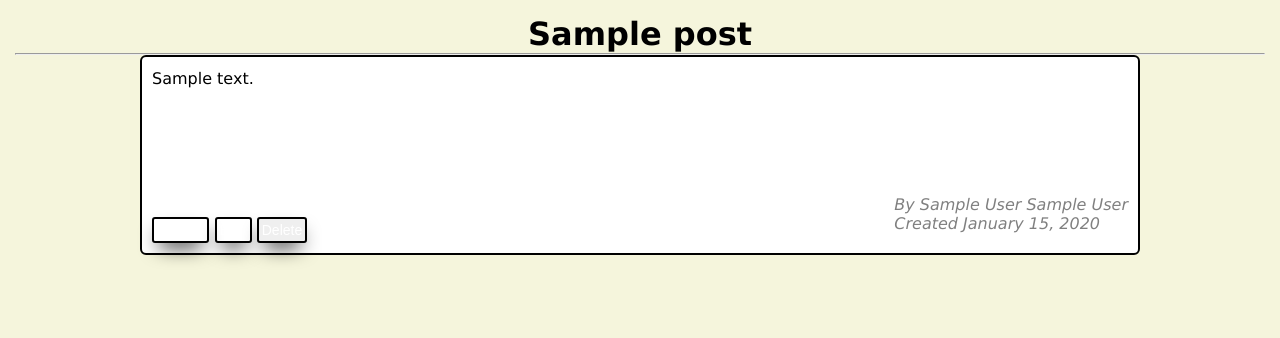
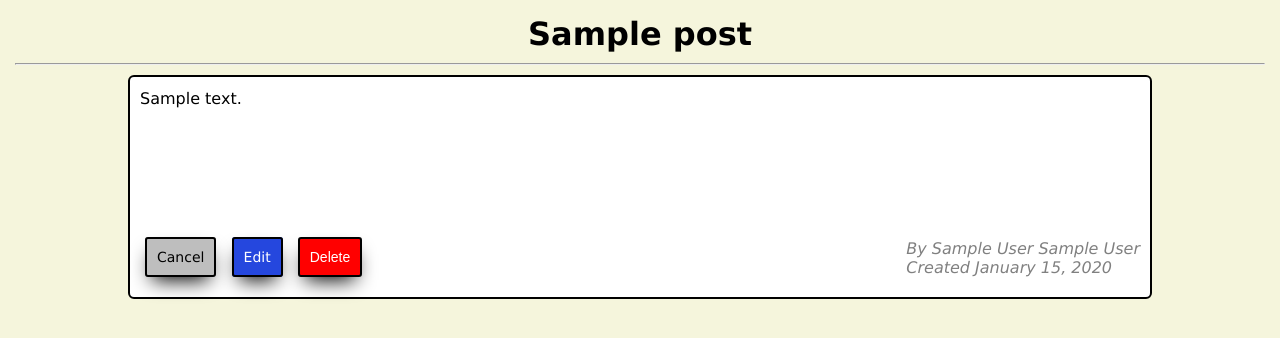
Before and after one commit to eddieaviles357/blogly, a Flask app: page /posts/1 in a window 1280 px wide. Shown: the top 338 px of the page. Run offline with Flask 3, Linux system fonts and the light colour scheme; tables that the repository leaves empty hold one stand-in row (values such as "Sample post").

Commit message:
updated base styles

```diff
--- a/static/css/base.css
+++ b/static/css/base.css
@@ -3,7 +3,7 @@
 *::before {
     padding: 0;
     margin: 0;
-    box-sizing: border-box;
+    box-sizing: content-box;
 }
 
 body {
@@ -19,6 +19,19 @@ a {
     cursor: pointer;
     color: inherit;
 }
+
+hr {
+    margin: 10px 0;
+}
+
+ul {
+    margin: 15px 15px 25px;
+}
+
+.flash-msg {
+    margin: 0px!important;
+}
+
 .btn {
     padding: 3px;
     cursor: pointer;
@@ -41,10 +54,42 @@ a {
     padding: 10px;
 }
 
-.error {
+.error,
+.btn-delete {
     background-color: red;
 }
 
 .success {
     background-color: rgb(47, 217, 47);
 }
+.btn-edit,
+.btn-delete,
+.btn-add-post,
+.btn-add-user,
+.btn-save-user,
+.btn-cancel,
+.btn-save-post {
+    margin: 10px 5px;
+    padding: 10px;
+    font-weight: 400;
+}
+
+.btn-add-post,
+.btn-edit {
+    background-color: rgb(37, 71, 222);
+}
+
+.btn-add-post {
+    background-color: rgb(37, );
+}
+
+.btn-add-user,
+.btn-save-user,
+.btn-save-post {
+    background-color: rgb(33, 155, 52);
+}
+
+.btn-cancel {
+    background-color: rgb(190, 190, 190);
+    color: black;
+}
```
